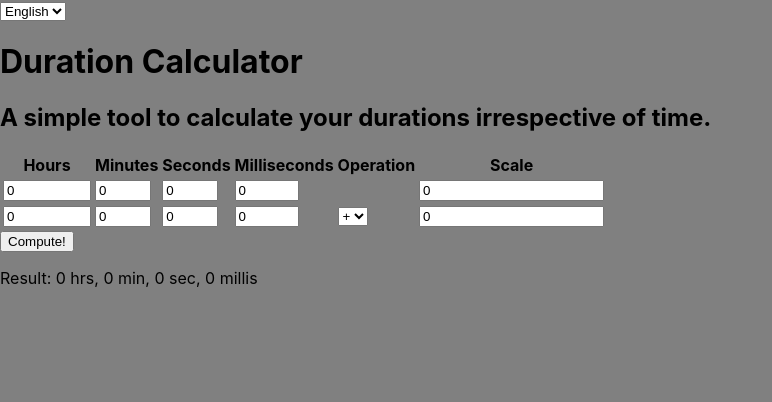
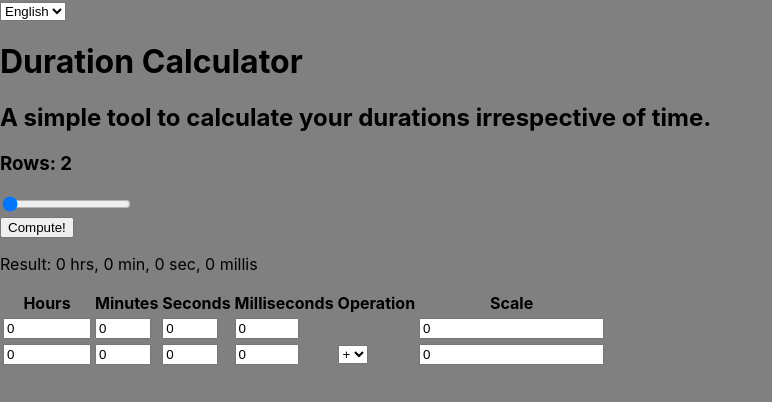
Before and after one commit to adnanian/duration-calculator, a React (Create React App) app: page / in a window 1280 px wide. Shown: the top 402 px of the page, without its empty margins (0-772 px from the left). Built offline with nearby package versions, Linux system fonts and the light colour scheme.

Commit message:
Implement row adjuster and computation

```diff
--- a/public/i18n/ar.json
+++ b/public/i18n/ar.json
@@ -9,5 +9,8 @@
     "operation": "عملية",
     "scale": "المضروب به / المقسوم عليه",
     "compute": "إجراء حساب",
-    "result": "نتيجة: {{hours}} س, {{minutes}} د, {{seconds}} ث, {{milliseconds}} م"
+    "result": "نتيجة: {{hours}} س, {{minutes}} د, {{seconds}} ث, {{milliseconds}} م",
+    "rows": "صفوف: {{rowCount}}",
+    "addRows": "إضافة صفوف",
+    "rowTooltip": "ملاحظة: الحد الأقصى لعدد الصفوف لهذا الجدول هو {{maxRowCount}}."
 }
--- a/public/i18n/en.json
+++ b/public/i18n/en.json
@@ -9,5 +9,8 @@
     "operation": "Operation",
     "scale": "Scale",
     "compute": "Compute!",
-    "result": "Result: {{hours}} hrs, {{minutes}} min, {{seconds}} sec, {{milliseconds}} millis"
+    "result": "Result: {{hours}} hrs, {{minutes}} min, {{seconds}} sec, {{milliseconds}} millis",
+    "rows": "Rows: {{rowCount}}",
+    "addRows": "Add Rows",
+    "rowTooltip": "Note: the maximum number of rows for this table is {{maxRowCount}}."
 }
--- a/src/App.tsx
+++ b/src/App.tsx
@@ -39,9 +39,12 @@ const App = () => {
 
   // Event Listeners
 
+  /**
+   *
+   * @param e
+   */
   function handleCalculableChange(e: ChangeEvent<HTMLInputElement | HTMLSelectElement>): void {
     type DurationField = 'hours' | 'minutes' | 'seconds' | 'milliseconds';
-    type ScaleField = 'value';
     const newWrappers = calculableArgs.map((cw) => {
       if (e.target.id.includes(cw.id.toString())) {
 
@@ -77,7 +80,19 @@ const App = () => {
   }
 
   function compute(): void {
-
+    let totalDuration: dt.Duration = new dt.Duration(0,0,0,0);
+    calculableArgs.forEach((row, index) => {
+      if (index === 0) {
+        totalDuration = row.durationCalculable as dt.Duration;
+      } else {
+        const correctType: any = dt.isDuration(row.durationCalculable) ? dt.Duration : dt.Scale;
+        totalDuration = totalDuration.performCalculation(
+          row.durationCalculable as typeof correctType,
+          row.operand
+        );
+      }
+    });
+    setDurationResult(totalDuration);
   }
 
   /**
@@ -92,6 +107,34 @@ const App = () => {
     setLanguage(LanguageMap[langCode]);
   };
 
+  /**
+   * TODO
+   *
+   * @param e
+   */
+  function handleRowAdjustment(e: ChangeEvent<HTMLInputElement>): void {
+    const newRowCount: number = Number.parseInt(e.target.value);
+    if (newRowCount > calculableArgs.length) {
+      const newRows: dt.CalcWrapper[] = Array(newRowCount - calculableArgs.length).fill(null).map(() => {
+        return new dt.CalcWrapper('+', new dt.Duration(0, 0, 0, 0));
+      });
+      setCalculableArgs([...calculableArgs, ...newRows]);
+    } else if (newRowCount < calculableArgs.length) {
+      setCalculableArgs((rows: dt.CalcWrapper[]): dt.CalcWrapper[] => {
+        const newRows = rows.slice(0, newRowCount).map((row, index) => {
+          row.id = index;
+          return row;
+        });
+        return newRows;
+      });
+    }
+  }
+
+  // Testing if rows return to 0
+  // calculableArgs.forEach((row) => {
+  //   console.log(row.id);
+  // });
+
   return (
     <main dir={language?.dir || "ltr"}>
       <select defaultValue={"en"} onChange={handleLanguageSelection}>
@@ -99,6 +142,27 @@ const App = () => {
       </select>
       <h1>{t("title")}</h1>
       <h2>{t("subtitle")}</h2>
+      <h3>{t("rows", { rowCount: calculableArgs.length })}</h3>
+      <div id="table-controls">
+        <div className="sliderContainer">
+          <input
+            type="range"
+            min={MIN_ROW_SIZE.toString()}
+            max={MAX_ROW_SIZE.toString()}
+            step="1"
+            value={calculableArgs.length}
+            onChange={handleRowAdjustment}
+          />
+        </div>
+        <button onClick={compute}>{t("compute")}</button>
+      </div>
+      <p>{t("result", {
+        hours: durationResult.hours,
+        minutes: durationResult.minutes,
+        seconds: durationResult.seconds,
+        milliseconds: durationResult.milliseconds
+      })}</p>
+      <div className="table-container">
         <table>
           <thead>
             <tr>
@@ -114,13 +178,8 @@ const App = () => {
             {calcContainers}
           </tbody>
         </table>
-      <button onClick={compute}>{t("compute")}</button>
-      <p>{t("result", {
-        hours: durationResult.hours,
-        minutes: durationResult.minutes,
-        seconds: durationResult.seconds,
-        milliseconds: durationResult.milliseconds
-      })}</p>
+      </div>
+
     </main>
   )
 }
--- a/src/durationTools.ts
+++ b/src/durationTools.ts
@@ -160,13 +160,13 @@ export class Duration extends Calculable {
         '-': this.minus.bind(this),
         '×': this.times.bind(this),
         '÷': this.dividedBy.bind(this),
-        "N/A": (calculable: any) => {throw new Error("Please place conditionals before calling operationMap.")}
+        "N/A": (calculable: any) => { throw new Error("Please place conditionals before calling operationMap.") }
     };
 
     // Perform the calculation based on the symbol
     // Article of Reference: https://www.typescripttutorial.net/typescript-tutorial/typescript-function-overloadings/
-    performCalculation(argument: Duration, opSymbol: '+' | '-'): Duration;
-    performCalculation(argument: Scale, opSymbol: '×' | '÷'): Duration;
+    // performCalculation(argument: Duration, opSymbol: '+' | '-'): Duration;
+    // performCalculation(argument: Scale, opSymbol: '×' | '÷'): Duration;
     performCalculation(argument: Calculable, opSymbol: Operand): Duration {
         const operation = this.operationMap[opSymbol];
         return operation(argument);
@@ -207,3 +207,13 @@ export class CalcWrapper {
         return clonedInstance;
     }
 }
+
+// Type guard for Duration
+export function isDuration(calculable: Calculable): calculable is Duration {
+    return calculable instanceof Duration;
+}
+
+// Type guard for Scale
+export function isScale(calculable: Calculable): calculable is Scale {
+    return calculable instanceof Scale;
+}
```
Lines whose indentation alone changed are shown as unchanged.
